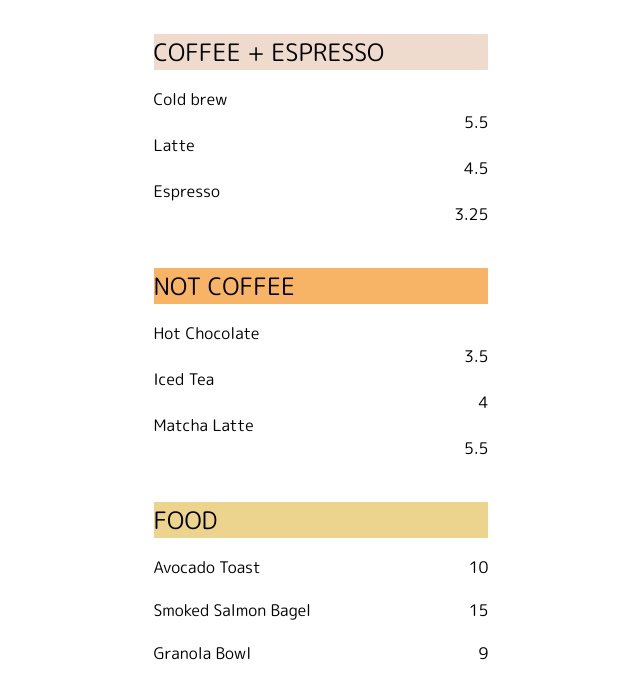
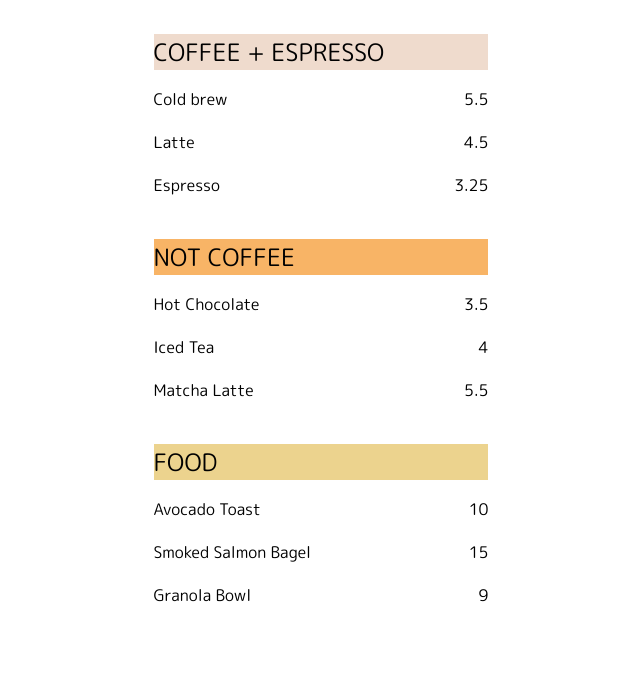
Before and after one commit to DataMoshing/restaurant-page, a website built with webpack: page dist/index.html in a window 1280 px wide. Both pictures are taken after a click on the button "Menu". Shown: the part 139-820 px from the top of the page, without its empty margins (319-959 px from the left). Built offline with nearby package versions, Linux system fonts and the light colour scheme.

Commit message:
Fixed menu grid columns

```diff
--- a/src/style.css
+++ b/src/style.css
@@ -128,6 +128,8 @@ nav {
     display: grid;
     align-items: start;
     margin-bottom: 1rem;
+    grid-template-columns: 1fr 1fr;
+    gap: 20px;
 }
 
 .food-div {
```
